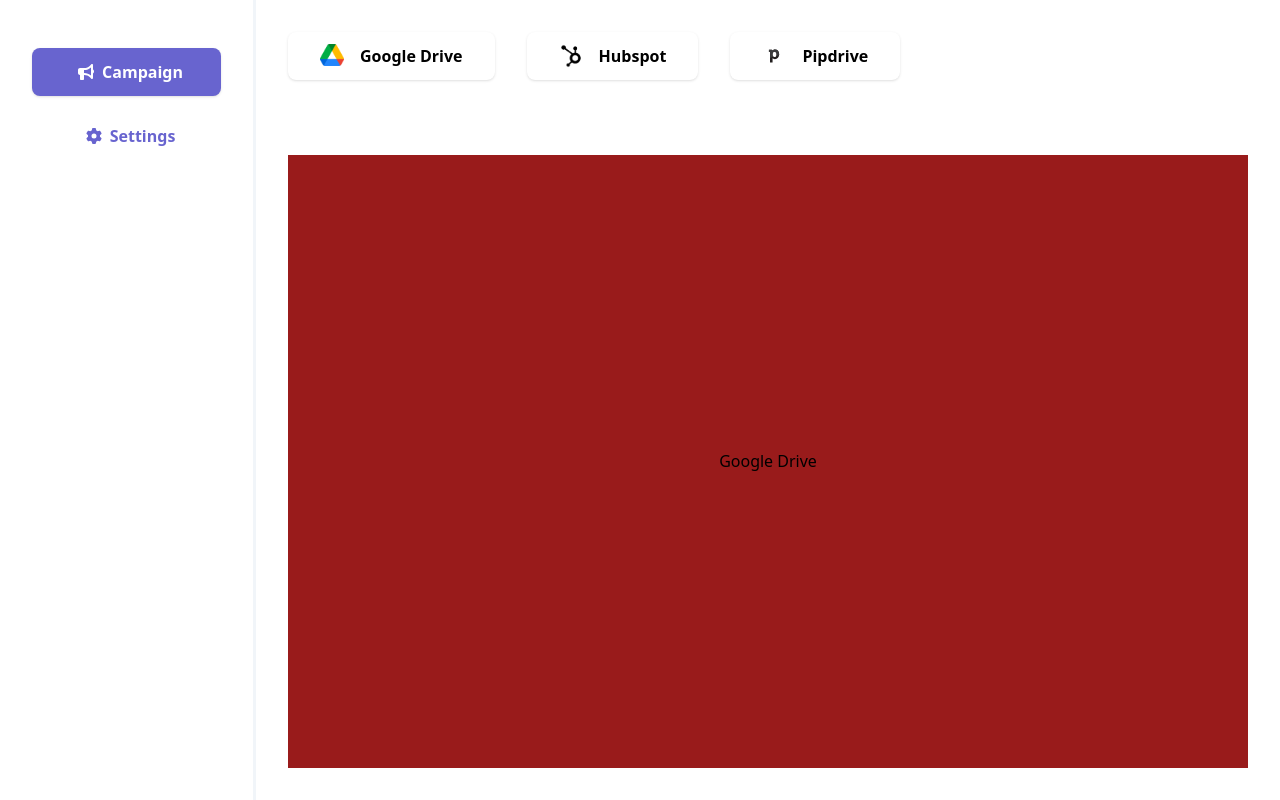
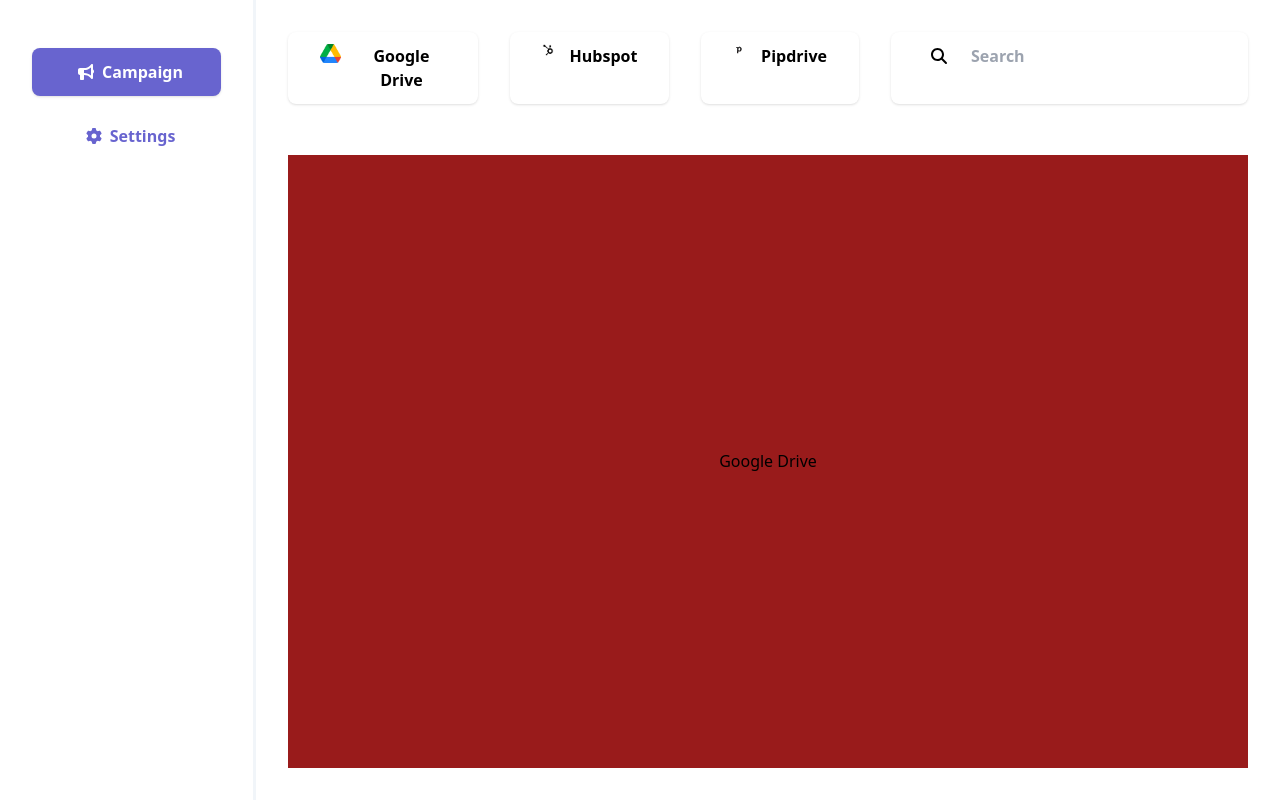
Before and after one commit to arvandmoe/dashboard, a React (Create React App) app: page / in a window 1280 px wide. Built offline with nearby package versions, Linux system fonts and the light colour scheme.

Commit message:
Search Added

```diff
--- a/src/App.tsx
+++ b/src/App.tsx
@@ -8,6 +8,7 @@ import GoogleDrive from "./pages/GoogleDrive";
 import HubSpot from "./pages/HubSpot";
 import PipeDrive from "./pages/PipeDrive";
 import Settings from "./pages/Settings";
+import Search from "./pages/Search";
 
 function App() {
   return (
@@ -27,9 +28,16 @@ function App() {
             <div className="div h-5/6 m-8">
               <Routes>
                 <Route path="/" element={<Campaign />}>
-                  <Route path={ROUTES.CAMPAIGN.GOOGLE_DRIVE} element={<GoogleDrive />} />
+                  <Route
+                    path={ROUTES.CAMPAIGN.GOOGLE_DRIVE}
+                    element={<GoogleDrive />}
+                  />
                   <Route path={ROUTES.CAMPAIGN.HUBSPOT} element={<HubSpot />} />
-                  <Route path={ROUTES.CAMPAIGN.PIPEDIRVE} element={<PipeDrive />} />
+                  <Route
+                    path={ROUTES.CAMPAIGN.PIPEDIRVE}
+                    element={<PipeDrive />}
+                  />
+                  <Route path={ROUTES.CAMPAIGN.SEARCH} element={<Search />} />
                 </Route>
                 <Route path="/settings" element={<Settings />} />
                 <Route path="*" element={<Error />} />
--- /dev/null
+++ b/src/components/SearchBox.tsx
@@ -0,0 +1,25 @@
+import { faSearch } from "@fortawesome/free-solid-svg-icons";
+import { FontAwesomeIcon } from "@fortawesome/react-fontawesome";
+import React, { FC, MouseEventHandler } from "react";
+
+interface SearchBoxProps {
+  onClick: MouseEventHandler<HTMLButtonElement>;
+}
+
+const SearchBox: FC<SearchBoxProps> = ({ onClick }) => {
+  return (
+    <button
+      className={
+        "font-bold py-3 px-8 rounded-lg bg-white text-black shadow hover:bg-gray flex "
+      }
+      onClick={onClick}
+    >
+      <div className="pr-4">
+        {<FontAwesomeIcon icon={faSearch} className="px-2" />}
+      </div>
+      <input placeholder="Search"></input>
+    </button>
+  );
+};
+
+export default SearchBox;
--- a/src/components/TopBar.tsx
+++ b/src/components/TopBar.tsx
@@ -6,11 +6,13 @@ import {
   toggleGoogle,
   toggleHubspot,
   togglePipe,
+  toggleSearch,
 } from "../redux/slices/campaignSlice";
 import { RootState } from "../redux/store";
 import GoogleDrive from "../resources/google-drive.png";
 import Hubspot from "../resources/hubspot.png";
 import Pipedrive from "../resources/pipedrive.svg";
+import SearchBox from "./SearchBox";
 import SimpleButton from "./SimpleButton";
 
 const CampaignBar = () => {
@@ -20,7 +22,7 @@ const CampaignBar = () => {
   const location = useLocation();
 
   return (
-    <div className="pt-8 pl-8 flex space-x-8">
+    <div className="pt-8 px-8 flex space-x-8 justify-end">
       {location.pathname !== "/settings" && (
         <>
           <SimpleButton
@@ -52,6 +54,12 @@ const CampaignBar = () => {
           />
         </>
       )}
+      <SearchBox
+        onClick={() => {
+          dispatch(toggleSearch());
+          navigate(ROUTES.CAMPAIGN.SEARCH);
+        }}
+      />
     </div>
   );
 };
--- a/src/constants/routes.ts
+++ b/src/constants/routes.ts
@@ -4,6 +4,7 @@ export const ROUTES = {
         GOOGLE_DRIVE: '',
         HUBSPOT: 'hubspot',
         PIPEDIRVE: 'pipe-drive',
+        SEARCH: 'search',
     },
     SETTINGS: 'settings',
 }
--- /dev/null
+++ b/src/pages/Search.tsx
@@ -0,0 +1,11 @@
+import React from "react";
+
+const Search = () => {
+  return (
+    <div className="h-full flex items-center justify-center bg-blue-100 p-8">
+      <div className="m-8">Search</div>
+    </div>
+  );
+};
+
+export default Search;
--- a/src/redux/slices/campaignSlice.ts
+++ b/src/redux/slices/campaignSlice.ts
@@ -3,7 +3,8 @@ import { createSlice } from '@reduxjs/toolkit'
 export const CAMPAIGN = {
     GOOGLE: "Google drive",
     HUBSPOT: "hubspot",
-    PIPE: "Pipedrive"
+    PIPE: "Pipedrive",
+    SEARCH: "search",
 }
 
 
@@ -20,8 +21,11 @@ const campaignSlice = createSlice({
         togglePipe(state) {
             state.value = CAMPAIGN.PIPE
         },
+        toggleSearch(state) {
+            state.value = CAMPAIGN.SEARCH
+        },
     }
 })
 
-export const { toggleGoogle, toggleHubspot, togglePipe } = campaignSlice.actions
+export const { toggleGoogle, toggleHubspot, togglePipe, toggleSearch } = campaignSlice.actions
 export default campaignSlice.reducer
```
